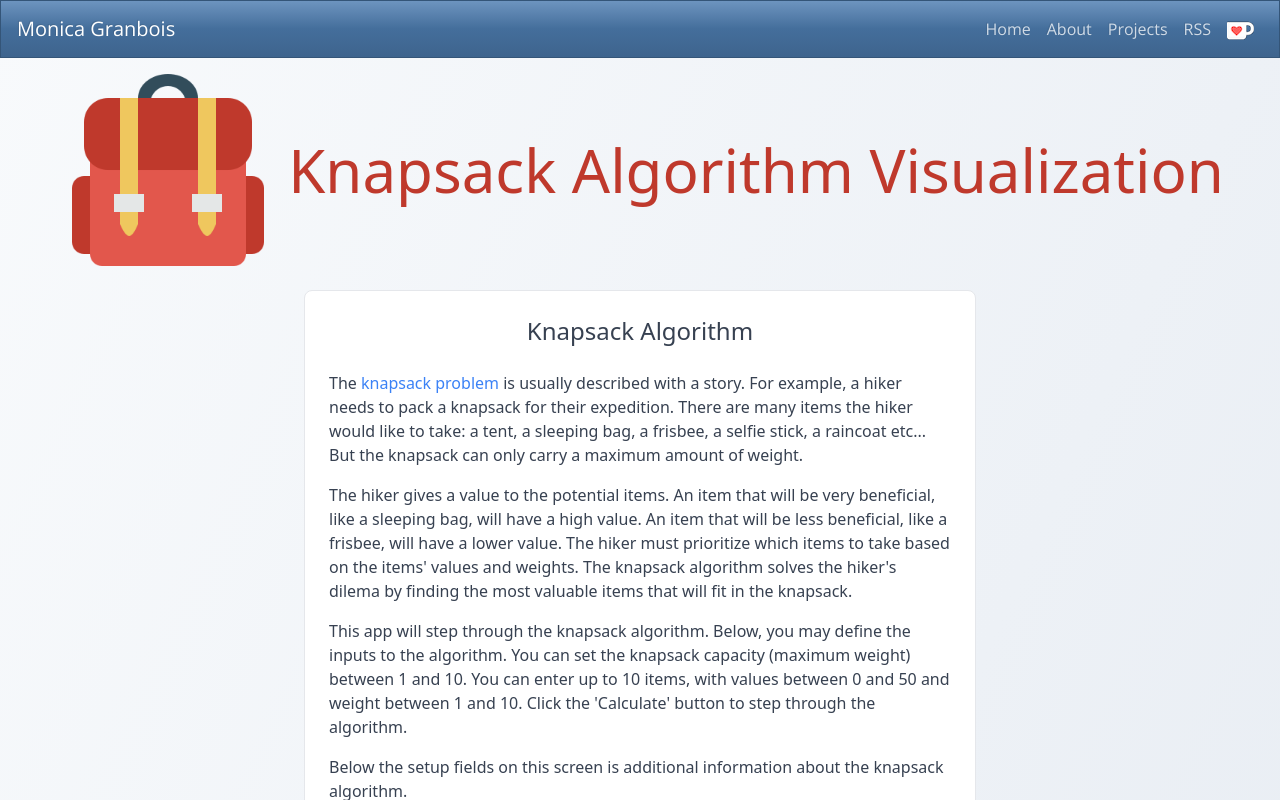
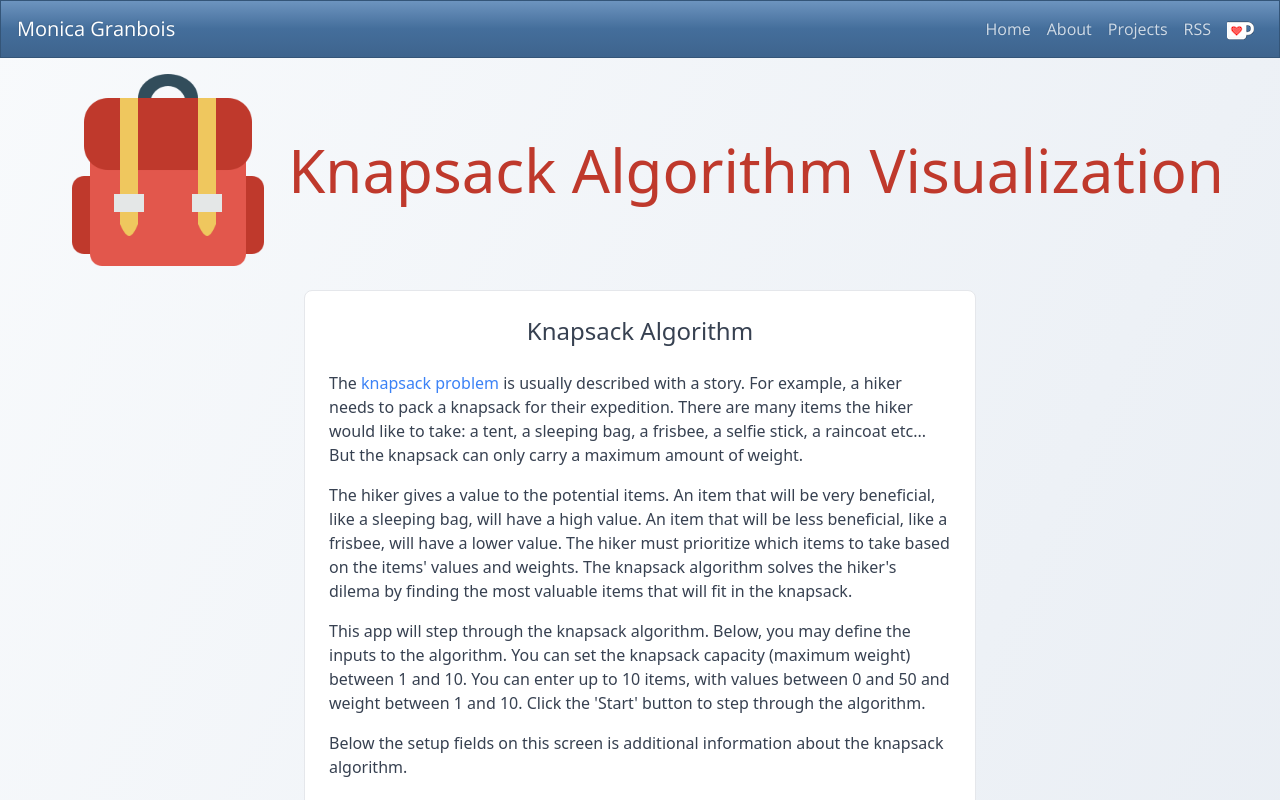
Before and after one commit to MonicaG/knapsack-algorithm-visualization, a React (Create React App) app: page / in a window 1280 px wide. Shown: the top 800 px of the page. Built offline with nearby package versions, Linux system fonts and the light colour scheme.

Commit message:
Fixed instructions to match button label

```diff
--- a/src/components/SetupScreen.js
+++ b/src/components/SetupScreen.js
@@ -14,6 +14,7 @@ function SetupScreen({ items, capacity}) {
 
   const ariaLabelAddNewItem = "Add new item";
   const formName = "SetupForm";
+  const submitBtnLabel = "Start";
 
   const appContext = useContext(AppContext);
 
@@ -92,7 +93,7 @@ function SetupScreen({ items, capacity}) {
     <div className="explanation">
     <p>The <a className="link" href="https://en.wikipedia.org/wiki/Knapsack_problem">knapsack problem</a> is usually described with a story. For example, a hiker needs to pack a knapsack for their expedition. There are many items the hiker would like to take: a tent, a sleeping bag, a frisbee, a selfie stick, a raincoat etc... But the knapsack can only carry a maximum amount of weight.</p>
     <p>The hiker gives a value to the potential items. An item that will be very beneficial, like a sleeping bag, will have a high value. An item that will be less beneficial, like a frisbee, will have a lower value. The hiker must prioritize which items to take based on the items' values and weights. The knapsack algorithm solves the hiker's dilema by finding the most valuable items that will fit in the knapsack.</p>
-    <p>This app will step through the knapsack algorithm. Below, you may define the inputs to the algorithm. You can set the knapsack capacity (maximum weight) between {capacityDefaults.min} and {capacityDefaults.max}. You can enter up to {maxNumOfItems} items, with values between {itemValueDefaults.min} and {itemValueDefaults.max} and weight between {capacityDefaults.min} and {capacityDefaults.max}. Click the 'Calculate' button to step through the algorithm.</p>
+    <p>This app will step through the knapsack algorithm. Below, you may define the inputs to the algorithm. You can set the knapsack capacity (maximum weight) between {capacityDefaults.min} and {capacityDefaults.max}. You can enter up to {maxNumOfItems} items, with values between {itemValueDefaults.min} and {itemValueDefaults.max} and weight between {capacityDefaults.min} and {capacityDefaults.max}. Click the '{submitBtnLabel}' button to step through the algorithm.</p>
     <p>Below the setup fields on this screen is additional information about the knapsack algorithm.</p>
     </div>
       <h2 className="title mt-4">Step 1: Setup</h2>
@@ -230,7 +231,7 @@ function SetupScreen({ items, capacity}) {
           </div>
         </form>
         <div className="flex flex-col">
-          <input className="btnBlue w-40 tracking-wide place-self-center" type="submit" form={formName} value="Start" aria-label="Start Algorithm Calculation" disabled={calculateBtn} />
+          <input className="btnBlue w-40 tracking-wide place-self-center" type="submit" form={formName} value={submitBtnLabel} aria-label="Start Algorithm Calculation" disabled={calculateBtn} />
         </div>
       </div>
       <h2 className="title mt-6">Algorithm Details</h2>
```
